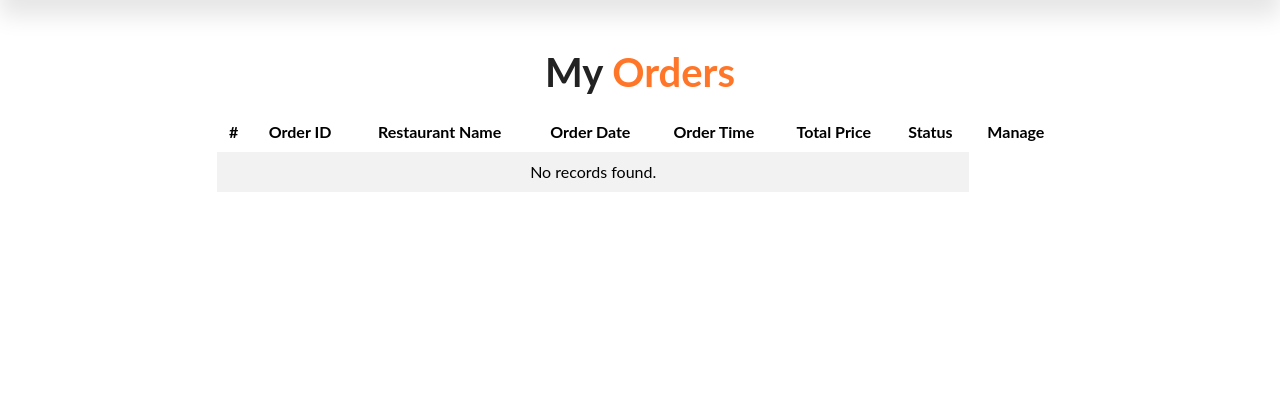
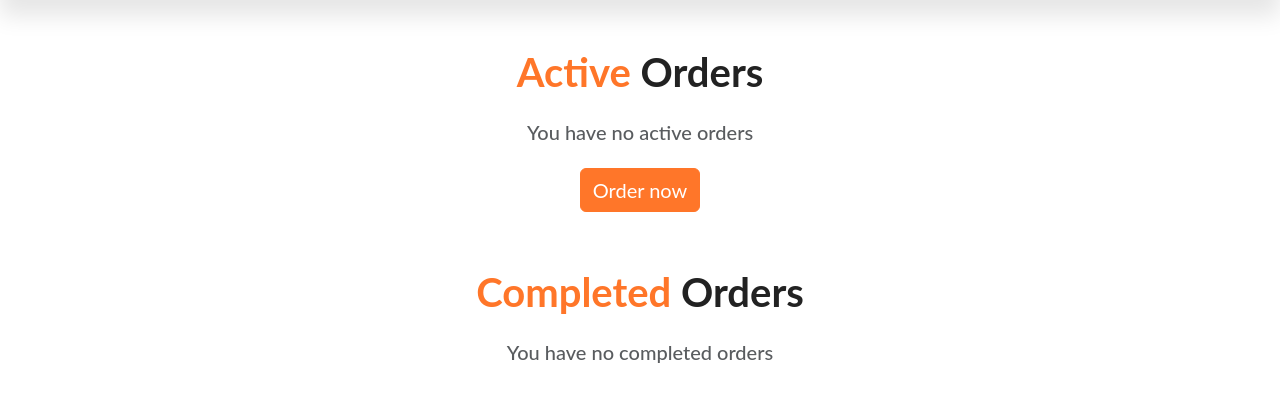
Before and after one commit to ShaorenCheah/KiraMakan, a PHP site: page /myOrders.php in a window 1280 px wide. Shown: the part 75-477 px from the top of the page. Run offline with PHP 8.4, Linux system fonts and the light colour scheme; a user stored in the database is signed in; data comes from the database, SQL or seed files in the repository; data that the repository does not hold is empty.

Commit message:
Completed My Orders

```diff
--- a/myOrders.php
+++ b/myOrders.php
@@ -23,86 +23,104 @@
             <?php include 'header.php'; ?>
         </header>
 
-        <div class="row d-flex flex-col">
-            <div class="col-md-2"></div>
-            <div class="col-md-8">
-                <div class="col-md-12 d-flex justify-content-center mb-2">
-                    <h1><strong>My <span style="color:var(--orange)">Orders</span></strong></h1>
+        <div class="row d-flex flex-column">
+            <div class="col-md-12 d-flex flex-column justify-content-start align-items-center">
+                <div class="col-md-12 d-flex justify-content-center mb-3">
+                    <h1><strong><span style="color:var(--orange)">Active</span> Orders</strong></h1>
                 </div>
-                <div class="col-md-12">
-                    <table class="table table-borderless table-hover table-striped text-center align-middle table-bordered fs-6" style="white-space: nowrap;" id="dashboard-table">
-                        <thead class="text-wrap m-auto p-auto" style="background-color:var(--orange); color:white;">
-                            <tr>
-                                <th scope="col">#</th>
-                                <th scope="col">Order ID</th>
-                                <th scope="col">Restaurant Name</th>
-                                <th scope="col">Order Date</th>
-                                <th scope="col">Order Time</th>
-                                <th scope="col">Total Price</th>
-                                <th scope="col">Status</th>
-                                <th scope="col">Manage</th>
-                            </tr>
-                        </thead>
+                <div class="col-md-12 d-flex flex-column justify-content-center align-items-center mb-2 gap-3">
                     <?php
                     $customerID = $_SESSION['customerID'];
-                        $sql = "SELECT *, o.status, DATE(o.orderDate) AS orderDate, TIME(o.orderDate) AS orderTime FROM orders o , restaurants r WHERE customerID = '$customerID' AND o.restaurantID = r.restaurantID ";
-                        $count = 1;
+                    $sql = "SELECT *, DATE(o.orderDate) AS orderDate, TIME(o.orderDate) AS orderTime FROM orders o , restaurants r WHERE customerID = '$customerID' AND o.restaurantID = r.restaurantID AND o.status='Pending' ORDER BY orderDate DESC, orderTime DESC";
                     $result = mysqli_query($conn, $sql);
                     if (mysqli_num_rows($result) > 0) {
-                            while ($row = mysqli_fetch_assoc($result)) { ?>
-                                <tr>
-                                    <th scope='row'><?= $count ?></th>
-                                    <td><?= $row["orderID"] ?></td>
-                                    <td><?= $row["restaurantName"] ?></td>
-                                    <td><?= $row["orderDate"] ?></td>
-                                    <td><?= $row["orderTime"] ?></td>
-                                    <td>RM <?= $row["totalPrice"] ?></td>
-                                    <td><?= $row["status"] ?></td>
-                                    <td><button class="btn white-btn order-button order-button" style="font-size:14px" value="<?= $row['orderID'] ?>" id="<?= $row['orderID'] ?>" data-bs-toggle="modal" data-bs-target="#orderID<?= $row['orderID'] ?>Modal">Order</button></td>
-                                </tr>
-                        <?php $count++;
-                                include "includes/customer/displayMyOrderModal.inc.php";
+                        while ($rows = mysqli_fetch_assoc($result)) {
+                    ?>
+
+                            <div class="card col-md-4">
+                                <div class="card-body d-flex flex-row">
+                                    <div class="col-md-3">
+                                        <img src="images/restaurants/<?php echo $rows['restaurantName'] ?>/<?php echo $rows['restaurantURL']; ?>" class="image-fluid rounded m-3" style="width 70px; height:70px;" alt="...">
+                                    </div>
+                                    <div class="col-md-6 mt-2 d-flex flex-column justify-content-between">
+                                        <h4><?php echo $rows['restaurantName']; ?></h4>
+                                        <h6 class="text-muted">Ordered on <?php echo date('j M, H:i', strtotime($rows['orderDate'] . ' ' . $rows['orderTime'])); ?></h6>
+                                    </div>
+                                    <div class="col-md-3 mt-2 d-flex justify-content-end">
+                                        <h5>RM <span style="color:var(--orange)"><?php echo $rows['totalPrice']; ?></span></h5>
+                                    </div>
+                                </div>
+                                <div class="card-footer d-flex justify-content-end">
+                                    <button class="btn white-btn order-button order-button" style="font-size:14px" value="<?= $rows['orderID'] ?>" id="<?= $rows['orderID'] ?>" data-bs-toggle="modal" data-bs-target="#orderID<?= $rows['orderID'] ?>Modal"><i class="me-2"><svg xmlns="http://www.w3.org/2000/svg" width="20" height="20" class="bi bi-receipt" viewBox="0 0 16 16">
+                                                <path d="M1.92.506a.5.5 0 0 1 .434.14L3 1.293l.646-.647a.5.5 0 0 1 .708 0L5 1.293l.646-.647a.5.5 0 0 1 .708 0L7 1.293l.646-.647a.5.5 0 0 1 .708 0L9 1.293l.646-.647a.5.5 0 0 1 .708 0l.646.647.646-.647a.5.5 0 0 1 .708 0l.646.647.646-.647a.5.5 0 0 1 .801.13l.5 1A.5.5 0 0 1 15 2v12a.5.5 0 0 1-.053.224l-.5 1a.5.5 0 0 1-.8.13L13 14.707l-.646.647a.5.5 0 0 1-.708 0L11 14.707l-.646.647a.5.5 0 0 1-.708 0L9 14.707l-.646.647a.5.5 0 0 1-.708 0L7 14.707l-.646.647a.5.5 0 0 1-.708 0L5 14.707l-.646.647a.5.5 0 0 1-.708 0L3 14.707l-.646.647a.5.5 0 0 1-.801-.13l-.5-1A.5.5 0 0 1 1 14V2a.5.5 0 0 1 .053-.224l.5-1a.5.5 0 0 1 .367-.27zm.217 1.338L2 2.118v11.764l.137.274.51-.51a.5.5 0 0 1 .707 0l.646.647.646-.646a.5.5 0 0 1 .708 0l.646.646.646-.646a.5.5 0 0 1 .708 0l.646.646.646-.646a.5.5 0 0 1 .708 0l.646.646.646-.646a.5.5 0 0 1 .708 0l.646.646.646-.646a.5.5 0 0 1 .708 0l.509.509.137-.274V2.118l-.137-.274-.51.51a.5.5 0 0 1-.707 0L12 1.707l-.646.647a.5.5 0 0 1-.708 0L10 1.707l-.646.647a.5.5 0 0 1-.708 0L8 1.707l-.646.647a.5.5 0 0 1-.708 0L6 1.707l-.646.647a.5.5 0 0 1-.708 0L4 1.707l-.646.647a.5.5 0 0 1-.708 0l-.509-.51z" />
+                                                <path d="M3 4.5a.5.5 0 0 1 .5-.5h6a.5.5 0 1 1 0 1h-6a.5.5 0 0 1-.5-.5zm0 2a.5.5 0 0 1 .5-.5h6a.5.5 0 1 1 0 1h-6a.5.5 0 0 1-.5-.5zm0 2a.5.5 0 0 1 .5-.5h6a.5.5 0 1 1 0 1h-6a.5.5 0 0 1-.5-.5zm0 2a.5.5 0 0 1 .5-.5h6a.5.5 0 0 1 0 1h-6a.5.5 0 0 1-.5-.5zm8-6a.5.5 0 0 1 .5-.5h1a.5.5 0 0 1 0 1h-1a.5.5 0 0 1-.5-.5zm0 2a.5.5 0 0 1 .5-.5h1a.5.5 0 0 1 0 1h-1a.5.5 0 0 1-.5-.5zm0 2a.5.5 0 0 1 .5-.5h1a.5.5 0 0 1 0 1h-1a.5.5 0 0 1-.5-.5zm0 2a.5.5 0 0 1 .5-.5h1a.5.5 0 0 1 0 1h-1a.5.5 0 0 1-.5-.5z" />
+                                            </svg></i>View Receipt</button>
+                                </div>
+                            </div>
+
+                            <?php include "includes/customer/displayMyOrderModal.inc.php"; ?>
+                    <?php
+                        }
+                    } else { ?>
+                        <h5 class='text-muted p-0'>You have no active orders</h5>
+                        <a href="restaurantOptions.php" class="btn orange-btn fs-5">Order now</a>
+                        <?php
+                    }
+                    ?>
+                </div>
+            </div>
+
+            <div class="col-md-12 d-flex flex-column justify-content-start align-items-center mt-5 mb-2">
+                <div class="col-md-12 d-flex justify-content-center mb-3">
+                    <h1><strong><span style="color:var(--orange)">Completed</span> Orders</strong></h1>
+                </div>
+                <div class="col-md-12 d-flex flex-column justify-content-center align-items-center mb-2 gap-3">
+                    <?php
+                    $customerID = $_SESSION['customerID'];
+                    $sql = "SELECT *, DATE(o.orderDate) AS orderDate, TIME(o.orderDate) AS orderTime FROM orders o , restaurants r WHERE customerID = '$customerID' AND o.restaurantID = r.restaurantID AND o.status='Completed' ORDER BY orderDate DESC, orderTime DESC";
+                    $result = mysqli_query($conn, $sql);
+                    if (mysqli_num_rows($result) > 0) {
+                        while ($rows = mysqli_fetch_assoc($result)) {
+                    ?>
+
+                            <div class="card col-md-4">
+                                <div class="card-body d-flex flex-row">
+                                    <div class="col-md-3">
+                                        <img src="images/restaurants/<?php echo $rows['restaurantName'] ?>/<?php echo $rows['restaurantURL']; ?>" class="image-fluid rounded m-3" style="width 70px; height:70px;" alt="...">
+                                    </div>
+                                    <div class="col-md-6 mt-2 d-flex flex-column justify-content-between">
+                                        <h4><?php echo $rows['restaurantName']; ?></h4>
+                                        <h6 class="text-muted">Ordered on <?php echo date('j M, H:i', strtotime($rows['orderDate'] . ' ' . $rows['orderTime'])); ?></h6>
+                                    </div>
+                                    <div class="col-md-3 mt-2 d-flex justify-content-end">
+                                        <h5>RM <span style="color:var(--orange)"><?php echo $rows['totalPrice']; ?></span></h5>
+                                    </div>
+                                </div>
+                                <div class="card-footer d-flex justify-content-end">
+                                    <button class="btn white-btn order-button order-button" style="font-size:14px" value="<?= $rows['orderID'] ?>" id="<?= $rows['orderID'] ?>" data-bs-toggle="modal" data-bs-target="#orderID<?= $rows['orderID'] ?>Modal"><i class="me-2"><svg xmlns="http://www.w3.org/2000/svg" width="20" height="20" class="bi bi-receipt" viewBox="0 0 16 16">
+                                                <path d="M1.92.506a.5.5 0 0 1 .434.14L3 1.293l.646-.647a.5.5 0 0 1 .708 0L5 1.293l.646-.647a.5.5 0 0 1 .708 0L7 1.293l.646-.647a.5.5 0 0 1 .708 0L9 1.293l.646-.647a.5.5 0 0 1 .708 0l.646.647.646-.647a.5.5 0 0 1 .708 0l.646.647.646-.647a.5.5 0 0 1 .801.13l.5 1A.5.5 0 0 1 15 2v12a.5.5 0 0 1-.053.224l-.5 1a.5.5 0 0 1-.8.13L13 14.707l-.646.647a.5.5 0 0 1-.708 0L11 14.707l-.646.647a.5.5 0 0 1-.708 0L9 14.707l-.646.647a.5.5 0 0 1-.708 0L7 14.707l-.646.647a.5.5 0 0 1-.708 0L5 14.707l-.646.647a.5.5 0 0 1-.708 0L3 14.707l-.646.647a.5.5 0 0 1-.801-.13l-.5-1A.5.5 0 0 1 1 14V2a.5.5 0 0 1 .053-.224l.5-1a.5.5 0 0 1 .367-.27zm.217 1.338L2 2.118v11.764l.137.274.51-.51a.5.5 0 0 1 .707 0l.646.647.646-.646a.5.5 0 0 1 .708 0l.646.646.646-.646a.5.5 0 0 1 .708 0l.646.646.646-.646a.5.5 0 0 1 .708 0l.646.646.646-.646a.5.5 0 0 1 .708 0l.646.646.646-.646a.5.5 0 0 1 .708 0l.509.509.137-.274V2.118l-.137-.274-.51.51a.5.5 0 0 1-.707 0L12 1.707l-.646.647a.5.5 0 0 1-.708 0L10 1.707l-.646.647a.5.5 0 0 1-.708 0L8 1.707l-.646.647a.5.5 0 0 1-.708 0L6 1.707l-.646.647a.5.5 0 0 1-.708 0L4 1.707l-.646.647a.5.5 0 0 1-.708 0l-.509-.51z" />
+                                                <path d="M3 4.5a.5.5 0 0 1 .5-.5h6a.5.5 0 1 1 0 1h-6a.5.5 0 0 1-.5-.5zm0 2a.5.5 0 0 1 .5-.5h6a.5.5 0 1 1 0 1h-6a.5.5 0 0 1-.5-.5zm0 2a.5.5 0 0 1 .5-.5h6a.5.5 0 1 1 0 1h-6a.5.5 0 0 1-.5-.5zm0 2a.5.5 0 0 1 .5-.5h6a.5.5 0 0 1 0 1h-6a.5.5 0 0 1-.5-.5zm8-6a.5.5 0 0 1 .5-.5h1a.5.5 0 0 1 0 1h-1a.5.5 0 0 1-.5-.5zm0 2a.5.5 0 0 1 .5-.5h1a.5.5 0 0 1 0 1h-1a.5.5 0 0 1-.5-.5zm0 2a.5.5 0 0 1 .5-.5h1a.5.5 0 0 1 0 1h-1a.5.5 0 0 1-.5-.5zm0 2a.5.5 0 0 1 .5-.5h1a.5.5 0 0 1 0 1h-1a.5.5 0 0 1-.5-.5z" />
+                                            </svg></i>View Receipt</button>
+                                </div>
+                            </div>
+
+                            <?php include "includes/customer/displayMyOrderModal.inc.php"; ?>
+                    <?php
                         }
                     } else {
-                            echo "<tr><td colspan='7'>No records found.</td></tr>";
+                        echo "<h5 class='text-muted'>You have no completed orders</h5>";
                     }
-
                     ?>
-                    </table>
-                    <!-- Recipient Email Modal -->
-                    <div class="modal fade" id="emailRecipientModalToggle" aria-hidden="true" aria-labelledby="emailRecipientModalToggleLabel" tabindex="-1">
-                        <div class="modal-dialog modal-dialog-centered">
-                            <div class="modal-content">
-                                <div class="col-12 d-flex justify-content-center align-items-center mt-4">
-                                    <h3 class="fw-bold mb-2">Enter recipient's email</h3>
-                                </div>
-                                <div class="modal-body" id="login-modal">
-
-                                    <div class="input-group mb-3">
-                                        <span class="input-group-text" style="color:var(--orange); ">
-                                            <svg xmlns="http://www.w3.org/2000/svg" width="16" height="16" fill="currentColor" class="bi bi-envelope" viewBox="0 0 16 16">
-                                                <path d="M0 4a2 2 0 0 1 2-2h12a2 2 0 0 1 2 2v8a2 2 0 0 1-2 2H2a2 2 0 0 1-2-2V4Zm2-1a1 1 0 0 0-1 1v.217l7 4.2 7-4.2V4a1 1 0 0 0-1-1H2Zm13 2.383-4.708 2.825L15 11.105V5.383Zm-.034 6.876-5.64-3.471L8 9.583l-1.326-.795-5.64 3.47A1 1 0 0 0 2 13h12a1 1 0 0 0 .966-.741ZM1 11.105l4.708-2.897L1 5.383v5.722Z" />
-                                            </svg>
-                                        </span>
-                                        <div class="form-floating">
-                                            <input type="email" class="form-control" id="recEmail" name="recEmail" placeholder="name@example.com" required autocomplete="off">
-                                            <label for="recEmail">Email address</label>
-                                            <input type="hidden" name="orderID" id="opID" value="<?php echo $orderID; ?>">
-                                        </div>
-                                    </div>
-                                    <div class="col-12 d-flex justify-content-center">
-                                        <button type="button" class="btn orange-btn" id="submit-btn" name="recSubmit">Send</button>
-                                    </div>
-
                 </div>
             </div>
         </div>
-                    </div>
-                </div>
-                <div class="col-md-2"></div>
+
+
+        <div class="col-md-12 d-flex flex-column">
         </div>
     </div>
 </body>
+
 <script>
     let orderbtn = document.querySelector('.order-button');
     let selectedorderID = '';
--- a/style.css
+++ b/style.css
@@ -27,9 +27,10 @@ td, th, tr {
   border: none;
 }
 
-tr{
-  border-radius:10px;
+.table-hover tbody tr:hover {
+  background-color: rgba(255,118,41,0.25);
 }
+
 
 .form-floating input:focus,
 .form-floating input:active {
```
Also changed, not shown: includes/customer/displayMyOrderModal.inc.php (+45 -20 lines). Lines whose indentation alone changed are shown as unchanged.
